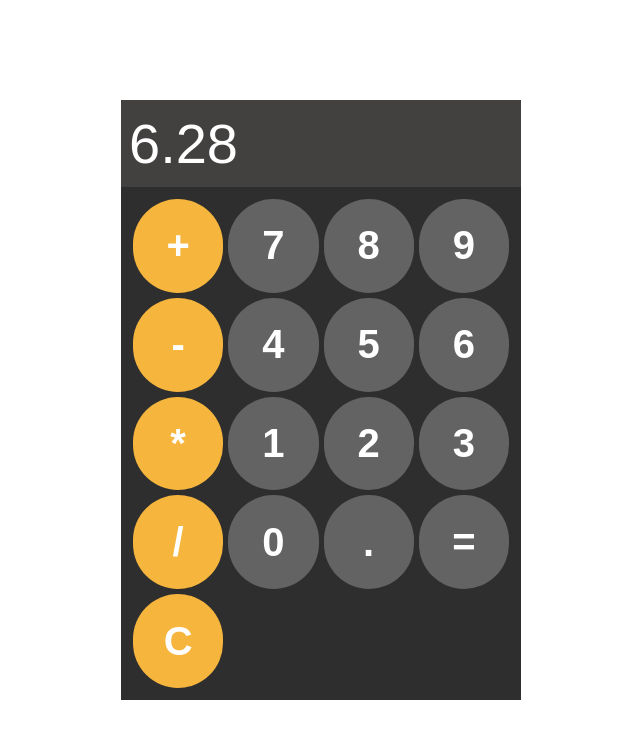
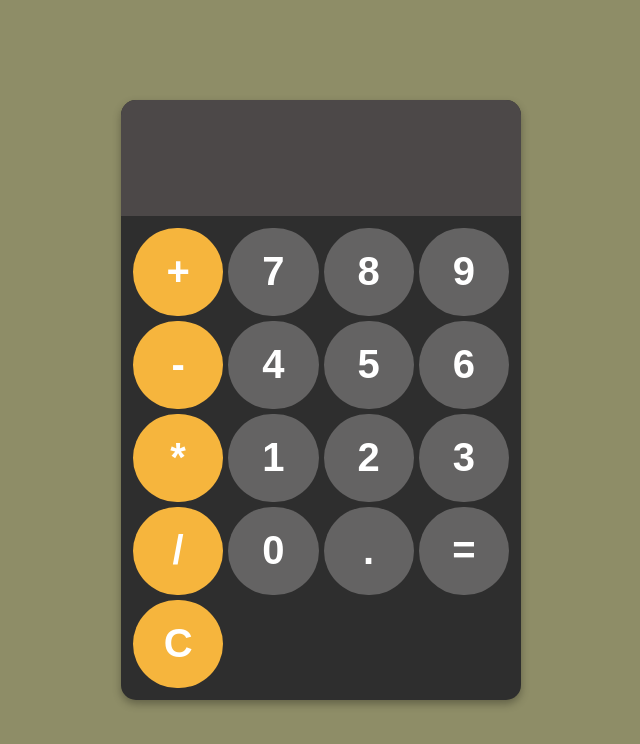
Before and after one commit to thaladaJJ/classic-calculator, a plain HTML site: page index.html in a window 1280 px wide. Shown: the whole page, without its empty margins (319-959 px from the left). Drawn offline with Linux system fonts and the light colour scheme.

Commit message:
design finalizado; começo do script

```diff
--- a/css/style.css
+++ b/css/style.css
@@ -11,27 +11,36 @@ body {
     height: 100vh;
 }
 
+.background {
+    position: fixed;
+    width: 100%;
+    height: 100%;
+    background-color: rgba(98, 97, 44, 0.718);
+    z-index: -1;
+}
+
 #calculator {
+    box-shadow: 0 4px 8px rgba(0, 0, 0, 0.3);
     background-color: #2E2E2E;
     width: 400px;
     height: 600px;
     display: flex;
     flex-direction: column;
-}
-
-#calculator p {
+    border-radius: 15px;
     color: #FFFFFF;
-    font-family: Arial;
+    font-family: Arial
 }
 
 #calculator #display {
     display: flex;
     justify-content: flex-start;
     align-items: center;
-    font-size: 56px;
+    font-size: 3.5rem;
     padding: 2%;
-    height: 15%;
-    background-color: #434040;
+    height: 20%;
+    background-color: #4c4848;
+    border-top-left-radius: 15px;
+    border-top-right-radius: 15px;
 }
 
 #calculator #work-table {
@@ -40,7 +49,7 @@ body {
     grid-template-columns: repeat(4, 1fr);
     grid-template-rows: repeat(5, 1fr);
     gap: 5px;
-    height: 85%;
+    height: 80%;
 }
 
 #calculator .button {
@@ -57,3 +66,11 @@ body {
 #calculator .operation-button {
     background-color: #f6b53d;
 }
+
+#calculator .button:hover {
+    background-color: #a09c9c;
+}
+
+#calculator .operation-button:hover {
+    background-color: #efc982;
+}
--- a/index.html
+++ b/index.html
@@ -8,8 +8,11 @@
     <title>Classic Calculator</title>
 </head>
 <body>
+    <div class="background"> </div>
+
     <div id="calculator">
-        <div id="display"> <p> 6.28 </p> </div>
+
+        <div id="display"> <p> </p> </div>
 
         <div id="work-table">
             <div class="button operation-button"> <p> + </p> </div>
@@ -35,10 +38,7 @@
 
             <div class="button operation-button"> <p> C </p> </div>
         </div>
-
     </div>
-
-
 
     <script src="js/script.js"> </script>
 </body>
--- a/js/script.js
+++ b/js/script.js
@@ -1,2 +1,11 @@
-/* document.getElementById("Calculator").innerHTML = "Hello, Beautiful World";
-console.log ("Hello Too, My other World!"); */
+const display = document.getElementById('display')
+
+const buttons = document.querySelectorAll('.button')
+
+function buttonInput (event) {
+    const buttonText = event.target.innerText;
+    display.innerText += buttonText;
+}
+
+buttons.forEach (button => {button.addEventListener('click', buttonInput)}
+                );
```
Also changed, not shown: img/3682410.jpg (added).
